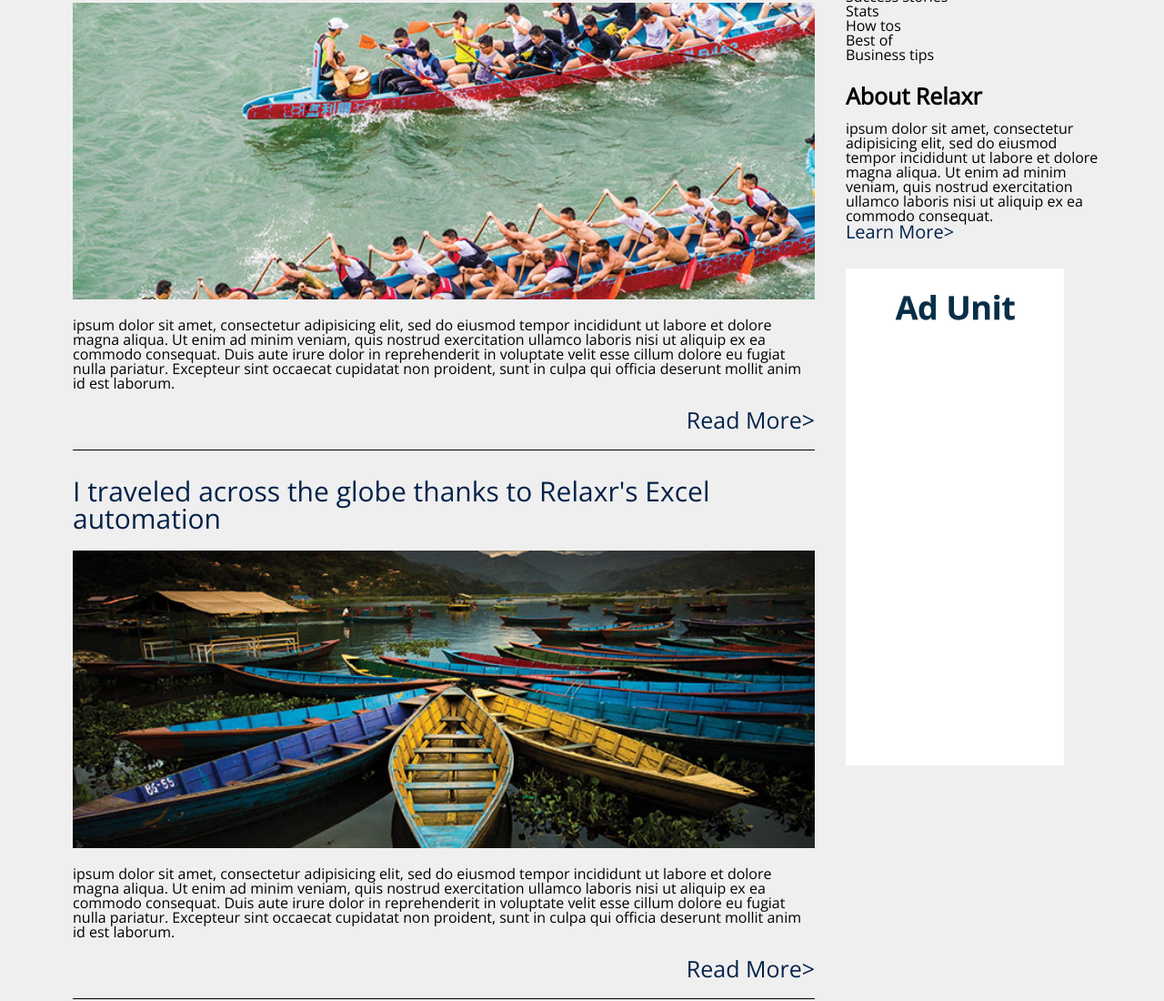
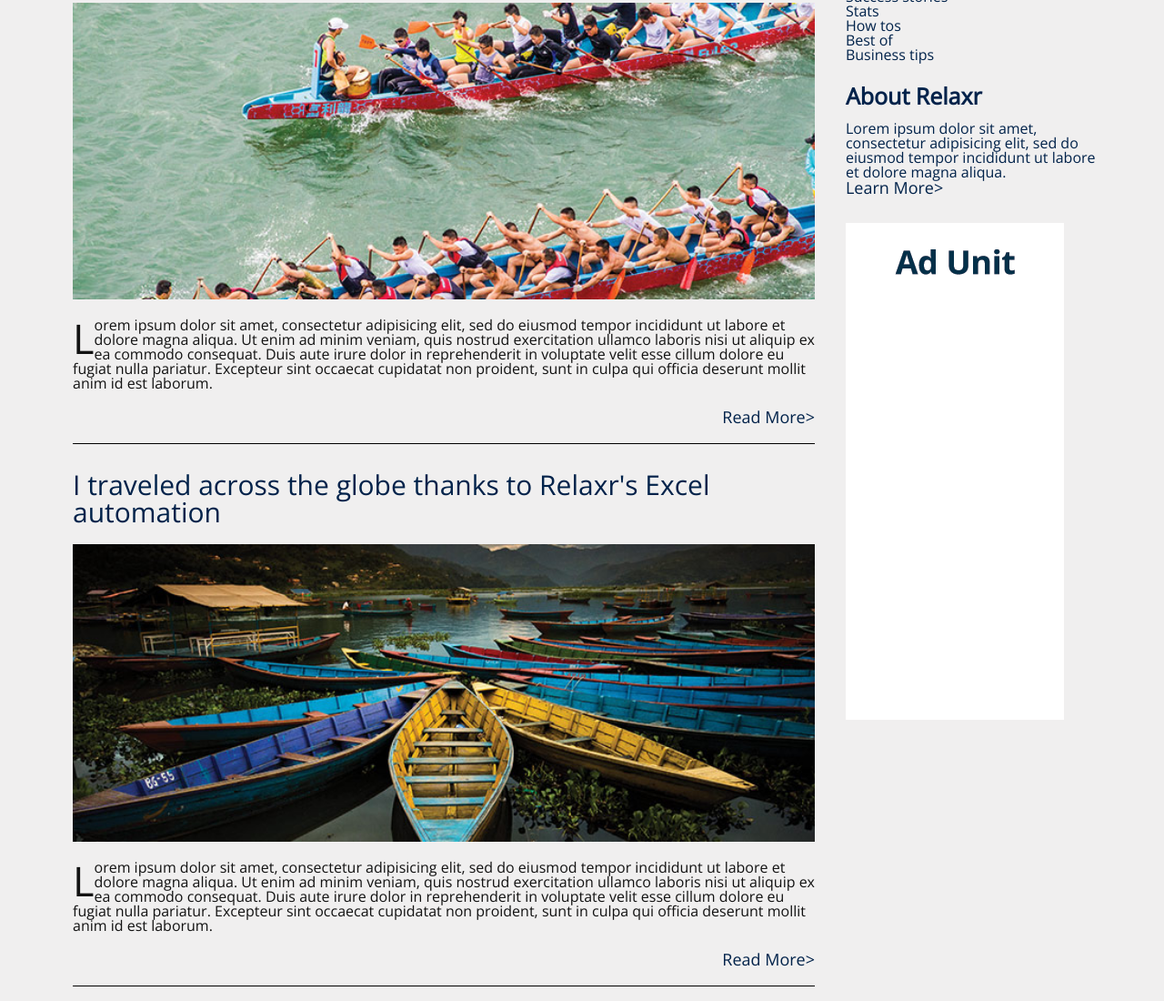
Before and after one commit to immaterium/Immaterium-Repository, a plain HTML site: page Assignment week 3/starter_code/index.html in a window 1280 px wide. Shown: the part 217-1317 px from the top of the page at 91% size. Drawn offline with nearby package versions, Linux system fonts and the light colour scheme.

Commit message:
almost done
almost done

```diff
--- a/Assignment week 3/starter_code/css/style.css
+++ b/Assignment week 3/starter_code/css/style.css
@@ -135,13 +135,23 @@ main {
   padding: 20px 0;
   text-align: right;
   color: #00224A;
-  font-size: 25px;
+  font-size: 18px;
   text-decoration: none;
 }
 
 #main-column h2 {
   padding-top: 30px;
   font-weight: 500;
+}
+
+#main-column p::first-letter {
+  font-size: 45px;
+  font-weight: 500;
+  float: left;
+}
+
+#main-column p {
+  color: #121212;
 }
 
 .implement {
@@ -175,6 +185,7 @@ main {
   width: 25%;
   padding: 30px 40px 50px 0;
   vertical-align: top;
+  color: #00224A;
 }
 
 h3 {
@@ -187,7 +198,7 @@ h3 {
   display: block;
   padding: 0 0 30px 0;
   color: #00224A;
-  font-size: 20px;
+  font-size: 18px;
   text-decoration: none;
 }
 
--- a/Assignment week 3/starter_code/index.html
+++ b/Assignment week 3/starter_code/index.html
@@ -44,23 +44,23 @@
 				<div class="implement">
 					<h2>How I implemented Relaxr in 2 weeks and changed my life</h2>
 					<img src="images/blog_photo1.jpg">
-					<Lorem> ipsum dolor sit amet, consectetur adipisicing elit, sed do eiusmod
+					<p>Lorem ipsum dolor sit amet, consectetur adipisicing elit, sed do eiusmod
 					tempor incididunt ut labore et dolore magna aliqua. Ut enim ad minim veniam,
 					quis nostrud exercitation ullamco laboris nisi ut aliquip ex ea commodo
 					consequat. Duis aute irure dolor in reprehenderit in voluptate velit esse
 					cillum dolore eu fugiat nulla pariatur. Excepteur sint occaecat cupidatat non
-					proident, sunt in culpa qui officia deserunt mollit anim id est laborum.</Lorem>
+					proident, sunt in culpa qui officia deserunt mollit anim id est laborum.</p>
 					<a href="#">Read More></a>
 				</div>
 				<div class="travel">
 				<h2>I traveled across the globe thanks to Relaxr's Excel automation</h2>
 				<img src="images/blog_photo2.jpg">
-				<Lorem> ipsum dolor sit amet, consectetur adipisicing elit, sed do eiusmod
+				<p>Lorem ipsum dolor sit amet, consectetur adipisicing elit, sed do eiusmod
 				tempor incididunt ut labore et dolore magna aliqua. Ut enim ad minim veniam,
 				quis nostrud exercitation ullamco laboris nisi ut aliquip ex ea commodo
 				consequat. Duis aute irure dolor in reprehenderit in voluptate velit esse
 				cillum dolore eu fugiat nulla pariatur. Excepteur sint occaecat cupidatat non
-				proident, sunt in culpa qui officia deserunt mollit anim id est laborum.</Lorem>
+				proident, sunt in culpa qui officia deserunt mollit anim id est laborum.</p>
 				<a href="#">Read More></a>
 			</div>
 			</section>
@@ -75,10 +75,8 @@
 						<li>Business tips</li>
 					</ul>
 					<h3>About Relaxr</h3>
-					<Lorem> ipsum dolor sit amet, consectetur adipisicing elit, sed do eiusmod
-					tempor incididunt ut labore et dolore magna aliqua. Ut enim ad minim veniam,
-					quis nostrud exercitation ullamco laboris nisi ut aliquip ex ea commodo
-					consequat.</lorem>
+					<p>Lorem ipsum dolor sit amet, consectetur adipisicing elit, sed do eiusmod
+					tempor incididunt ut labore et dolore magna aliqua. </p>
 					<a href="#">Learn More></a>
 					<img src="images/ad-unit.png">
 			</section>
```
